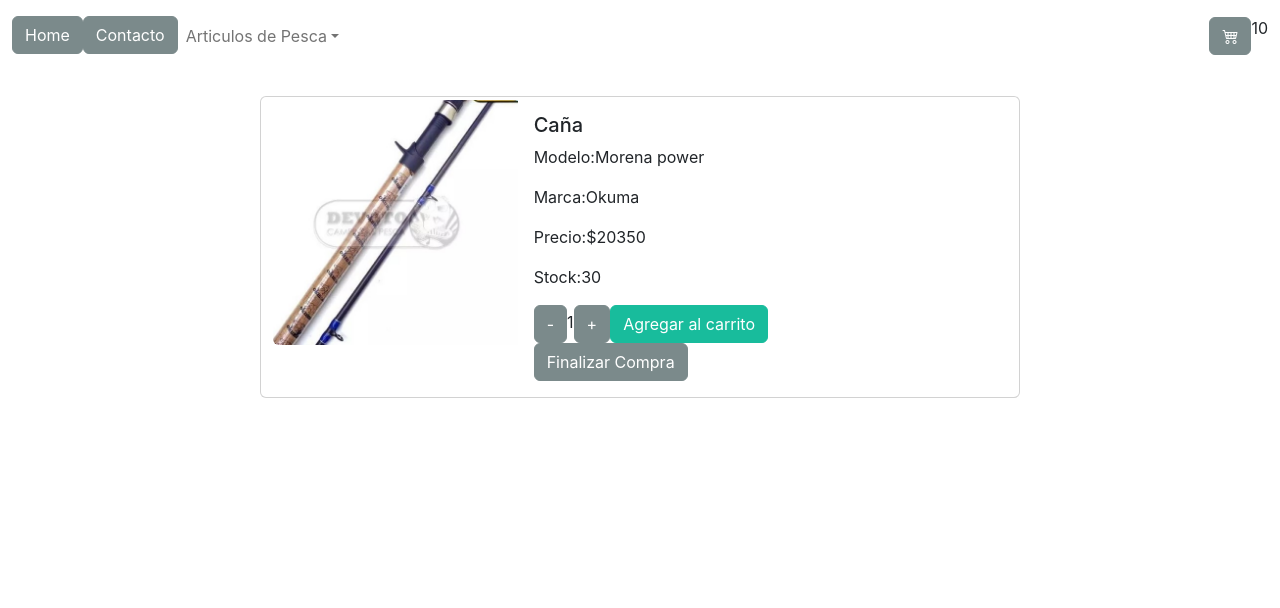
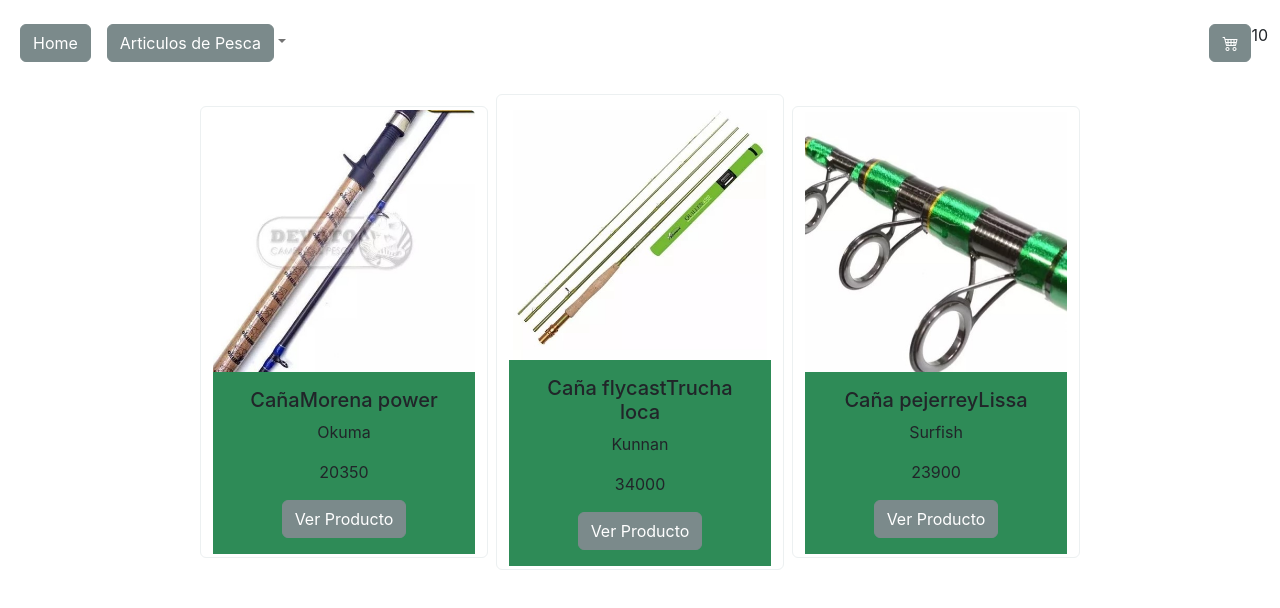
Before and after one commit to Bosterman12/PreEntrega1Bandi, a React (Create React App) app: page /category/1 in a window 1280 px wide. Shown: the top 608 px of the page. Built offline with nearby package versions, Linux system fonts and the light colour scheme; no server answers.

Commit message:
todo menos la categoria en la url

```diff
--- a/package.json
+++ b/package.json
@@ -8,6 +8,7 @@
     "@testing-library/user-event": "^13.5.0",
     "react": "^18.2.0",
     "react-dom": "^18.2.0",
+    "react-router-dom": "^6.8.1",
     "react-scripts": "5.0.1",
     "web-vitals": "^2.1.4"
   },
--- a/src/components/App.css
+++ b/src/components/App.css
@@ -25,4 +25,5 @@
 .itemDetail{
   margin-top: 20px;
   max-width: 760px;
+
 }
--- a/src/components/App.jsx
+++ b/src/components/App.jsx
@@ -3,6 +3,7 @@
 import {Navbar} from './Navbar/Navbar';
 import { ItemListContainer } from './ItemListContainer/ItemListContainer';
 import { ItemDetailContainer } from './ItemDetailComtainer/ItemDetailContainer';
+import { BrowserRouter, Routes, Route } from 'react-router-dom';
 
 
 
@@ -11,13 +12,17 @@
 export const App = () => {
   return (
 
-    <div>
+    <>
+      <BrowserRouter>
       <Navbar nombre={"El Surubi"}/>
+      <Routes>
+      <Route path='/' element={<ItemListContainer/>} />
+      <Route path='/category/:idCategoria' element={<ItemListContainer/>} />
+      <Route path='/item/:id' element={<ItemDetailContainer/>} />
 
-      <ItemListContainer/>
-      <ItemDetailContainer/>
-
-    </div>
+      </Routes>
+      </BrowserRouter>
+    </>
 
   );
 }
--- a/src/components/Item/Item.jsx
+++ b/src/components/Item/Item.jsx
@@ -1,15 +1,16 @@
 import React from 'react';
+import { Link } from 'react-router-dom';
 
 export const Item = ({item}) => {
     return (
 
             <div className="card mb-3 cardProducto border-light">
-          <img src={`./img/${item.img}`} className="card-img-top" alt={`imagen de ${item.nombre}`} />
+          <img src={`/img/${item.img}`} className="card-img-top" alt={`imagen de ${item.nombre}`} />
           <div className="card-body cardBody">
             <h5 className="card-title">{item.nombre}{item.modelo} </h5>
             <p className="card-text">{item.marca} </p>
             <p className="card-text">{item.precio} </p>
-            <a href="#" className="btn btn-dark">Ver Producto</a>
+            <Link className="nav-link" to={`/item/${item.id}`} ><button className="btn btn-dark">Ver Producto</button></Link>
           </div>
         </div>
 
--- a/src/components/ItemDetailComtainer/ItemDetailContainer.jsx
+++ b/src/components/ItemDetailComtainer/ItemDetailContainer.jsx
@@ -2,13 +2,15 @@
 import { useState,useEffect } from 'react';
 import {consultarBDD} from "../utils/funciones";
 import { ItemDetail } from '../ItemDetail/ItemDetail';
+import { useParams } from 'react-router-dom';
 
 export const ItemDetailContainer = () => {
+    const {id}=useParams()
 
     const[producto, setProducto] = useState([])
 
     useEffect(()=>{consultarBDD('../json/productos.json').then(prods => {
-        const prod = prods.find(item => item.id === 1)
+        const prod = prods.find(item => item.id === parseInt(id))
         setProducto(prod)
     })},[])
     return (
--- a/src/components/ItemListContainer/ItemListContainer.jsx
+++ b/src/components/ItemListContainer/ItemListContainer.jsx
@@ -2,17 +2,28 @@
 import { useState,useEffect } from 'react';
 import {consultarBDD} from "../utils/funciones.js"
 import { ItemList } from '../ItemList/ItemList.jsx';
+import { useParams } from 'react-router-dom';
 
 export const ItemListContainer = () => {
+    const {idCategoria}=useParams()
    const [productos, setProductos] = useState([])
    useEffect (() => {
-    consultarBDD('./json/productos.json') .then (prods => {
+    if(idCategoria){
+        consultarBDD('../json/productos.json').then (products => {
+        const prods = products.filter(prod => prod.idCategoria === parseInt(idCategoria))
         const items = ItemList ({prods})
 
         setProductos(items)
     })
+} else{
+        consultarBDD('./json/productos.json') .then (prods => {
+        const items = ItemList ({prods})
 
-   },[])
+        setProductos(items)
+    })
+    }
+}
+ ,[idCategoria])
 
    return(
 
--- a/src/components/Navbar/Categorias/Categorias.jsx
+++ b/src/components/Navbar/Categorias/Categorias.jsx
@@ -1,18 +1,19 @@
 import React from 'react';
-
+import { Link } from 'react-router-dom';
 export const Categorias = () => {
     return (
 
            <li className="nav-item dropdown">
             <a className="nav-link dropdown-toggle" href="#" role="button" data-bs-toggle="dropdown" aria-expanded="false">
-              Articulos de Pesca
+              <button className="btn btn-dark">Articulos de Pesca</button>
             </a>
             <ul className="dropdown-menu">
-              <li><a className="dropdown-item" href="#">Cañas</a></li>
-              <li><a className="dropdown-item" href="#">Reeles</a></li>
-              <li><a className="dropdown-item" href="#">Equipamiento</a></li>
-              <li><hr className="dropdown-divider" /></li>
-              <li><a className="dropdown-item" href="#">Carnadas</a></li>
+              <li><Link className="dropdown-item" to={'/category/1'}>Cañas</Link> </li>
+              <li><Link className="dropdown-item" to={'/category/2'}>Reeles</Link></li>
+              <li><Link className="dropdown-item" to={'/category/3'}>Aparejos</Link></li>
+              <li><Link className="dropdown-item" to={'/category/4'}>Carnadas</Link></li>
+
+
             </ul>
           </li>
 
--- a/src/components/Navbar/Secciones/Secciones.jsx
+++ b/src/components/Navbar/Secciones/Secciones.jsx
@@ -1,14 +1,12 @@
 import React from 'react';
-
+import { Link } from 'react-router-dom';
 export const Secciones = () => {
     return (
         <>
             <li className="nav-item">
-            <button className="btn btn-dark">Home</button>
+            <Link className="nav-link" to={'/'}><button className="btn btn-dark">Home</button></Link>
           </li>
-          <li className="nav-item">
-            <button className="btn btn-dark">Contacto</button>
-            </li>
+
         </>
     );
 }
```
Also changed, not shown: 1 other file (tests, documents, lock files or other folders).
